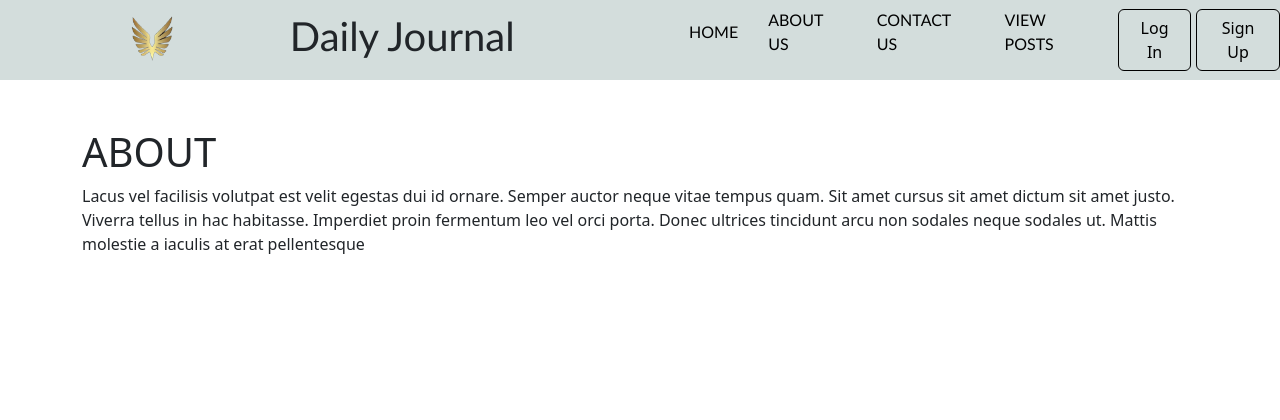
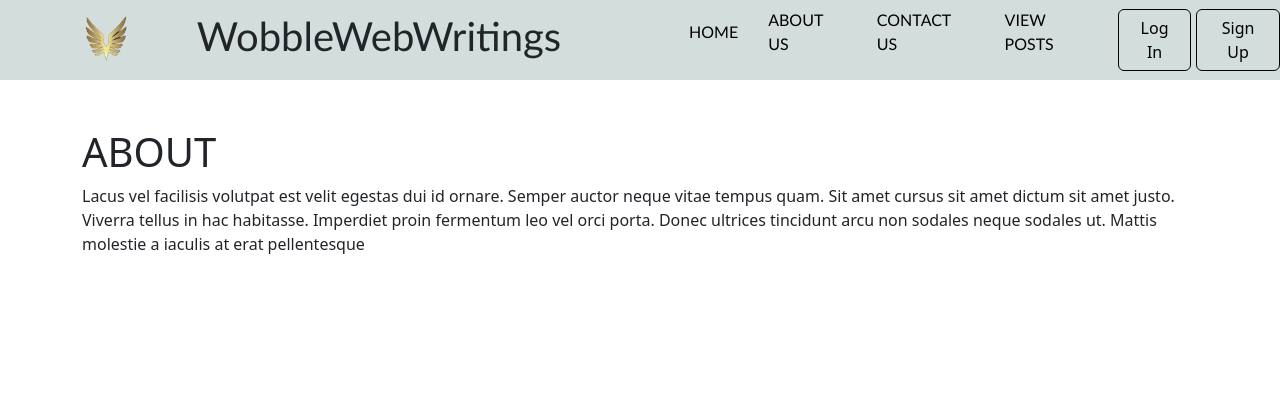
Before and after one commit to GodFather1818/Blog-Website-Flask-, a Flask app: page /about in a window 1280 px wide. Shown: the top 420 px of the page. Run offline with Flask 3, Linux system fonts and the light colour scheme.

Commit message:
Fixed the title issue

```diff
--- a/templates/header.html
+++ b/templates/header.html
@@ -19,7 +19,7 @@
     <div id="nav">
       <div id="nav-part1">
         <img src="{{ url_for('static', filename='zyro2.png') }}" alt="Logo" />
-        <h1>Daily Journal</h1>
+        <h1>WobbleWebWritings</h1>
       </div>
       <div id="nav-part2">
         <ul class="nav-list">
```
